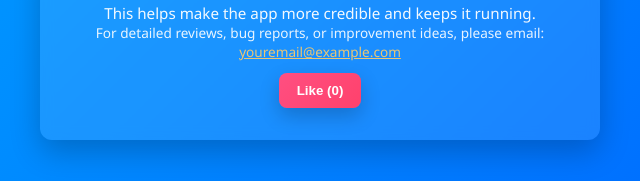
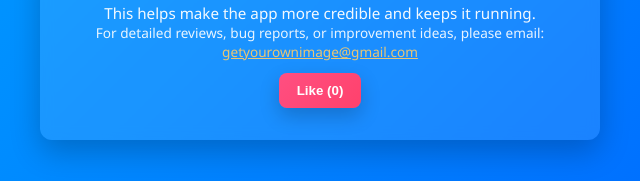
Before and after one commit to saisubham-29/giet_idcard_photo_finder, a plain HTML site: page public/index.html in a window 1280 px wide. Shown: the part 252-433 px from the top of the page, 320-960 px from the left. Drawn offline with Linux system fonts and the light colour scheme; no server answers.

Commit message:
added real mail id

```diff
--- a/public/index.html
+++ b/public/index.html
@@ -19,7 +19,7 @@
     <p>This helps make the app more credible and keeps it running.</p>
     <p style="font-size:0.85rem; opacity:0.9;">
         For detailed reviews, bug reports, or improvement ideas, please email:
-        <a href="mailto:youremail@example.com" style="color:#ffcc66;">youremail@example.com</a>
+        <a href="mailto:youremail@example.com" style="color:#ffcc66;">getyourownimage@gmail.com</a>
     </p>
     <button class="like-btn" onclick="likeSite()">Like (<span id="likeCount">0</span>)</button>
     <div class="reviews" id="reviews"></div>
@@ -33,7 +33,7 @@
 </div>
 
 <footer>
-    &copy; 2025 GIET Photo Finder | Contact: <a href="mailto:youremail@example.com" style="color:#ffcc66">Email Us</a>
+    &copy; 2025 GIET Photo Finder | Contact: <a href="mailto:getyourownimage@gmail.com" style="color:#ffcc66">Email Us</a>
 </footer>
 
 <script src="script.js"></script>
```
